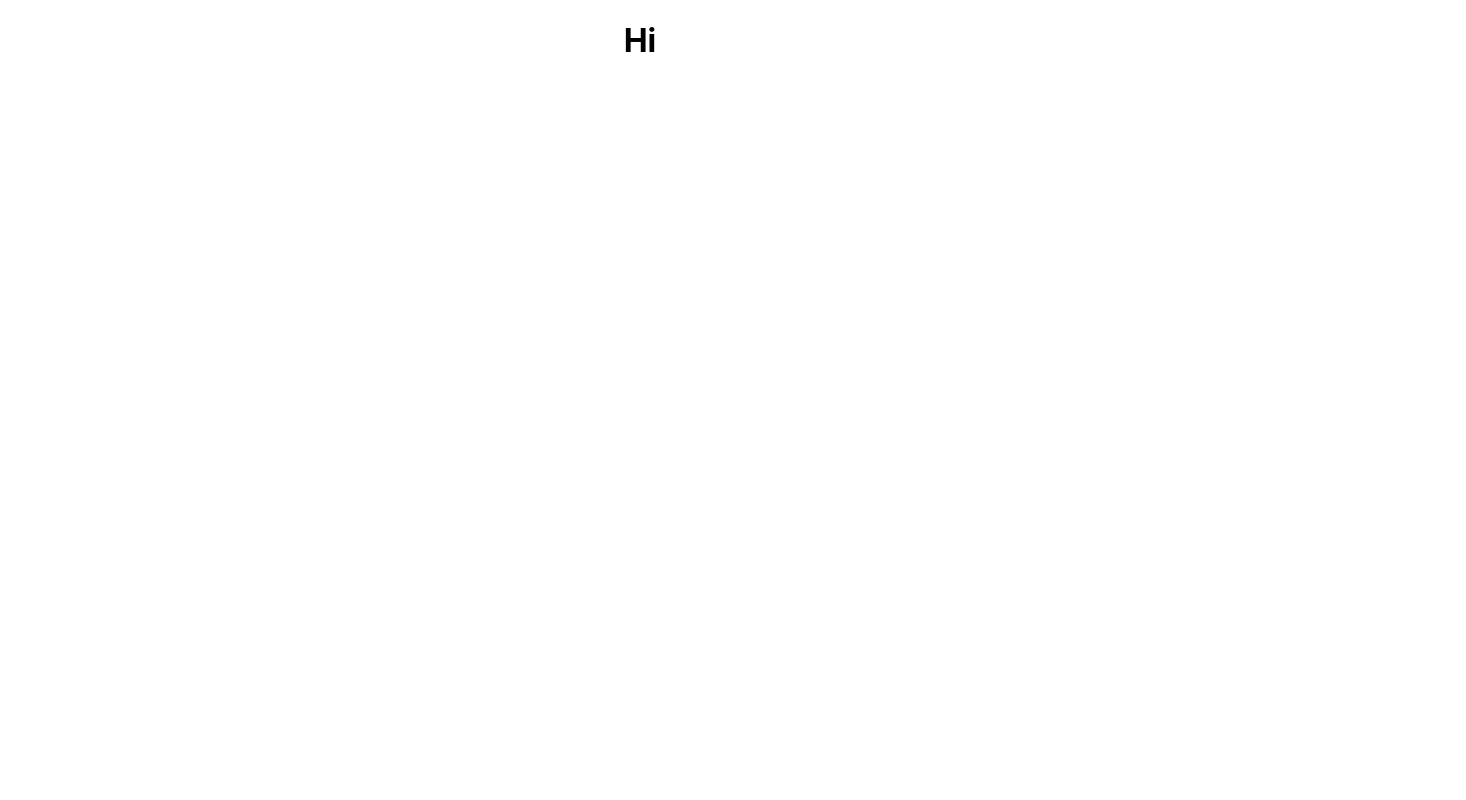
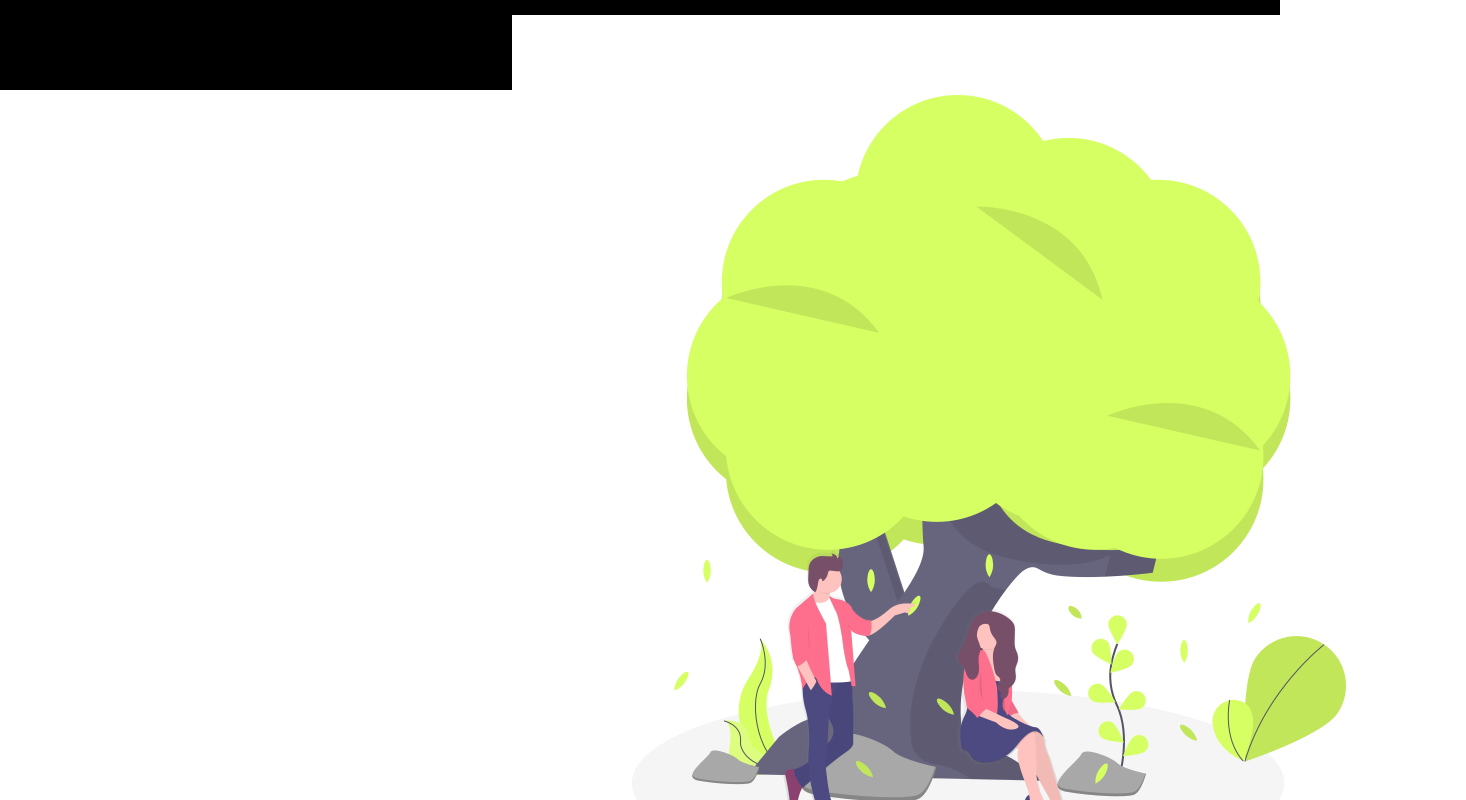
Before and after one commit to kiansam/-Header, a React (Create React App) app: page / in a window 1280 px wide. Shown: the top 800 px of the page, 1466 px wide, since content can reach past the window. Built offline with nearby package versions, Linux system fonts and the light colour scheme.

Commit message:
Second Commit

```diff
--- a/src/App.css
+++ b/src/App.css
@@ -1,4 +1,4 @@
-.App {
+/* .App {
   text-align: center;
 }
 
@@ -35,4 +35,4 @@
   to {
     transform: rotate(360deg);
   }
-}
+} */
--- a/src/Header.js
+++ b/src/Header.js
@@ -4,6 +4,8 @@ const Header = (props) => {
   return (
     <Container>
       <Wrap>
+        {" "}
+        <img src="/images/Tree.png" alt="" />
         <h1>Hi</h1>
       </Wrap>
     </Container>
@@ -11,13 +13,21 @@ const Header = (props) => {
 };
 
 const Container = styled.div`
+  background-color: #000;
+  width: 100%;
+  height: 90px;
+  margin: 0;
   display: flex;
   justify-content: center;
   text-align: center;
+  align-items: center;
 `;
 
 const Wrap = styled.div`
-  margin: 0;
+  color: #fff;
+  width: 20%;
+  height: 60px;
+  background-color: #fff;
 `;
 
 export default Header;
```
Also changed, not shown: public/images/Tree.png (added).
